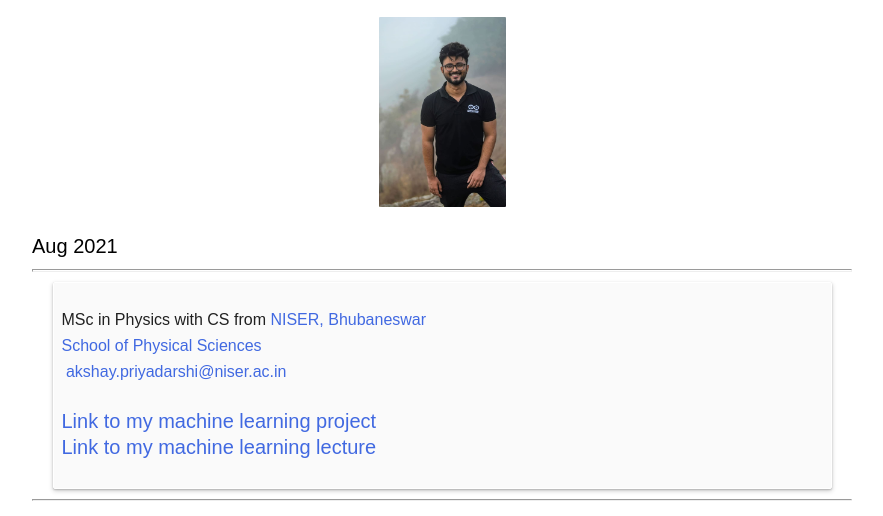
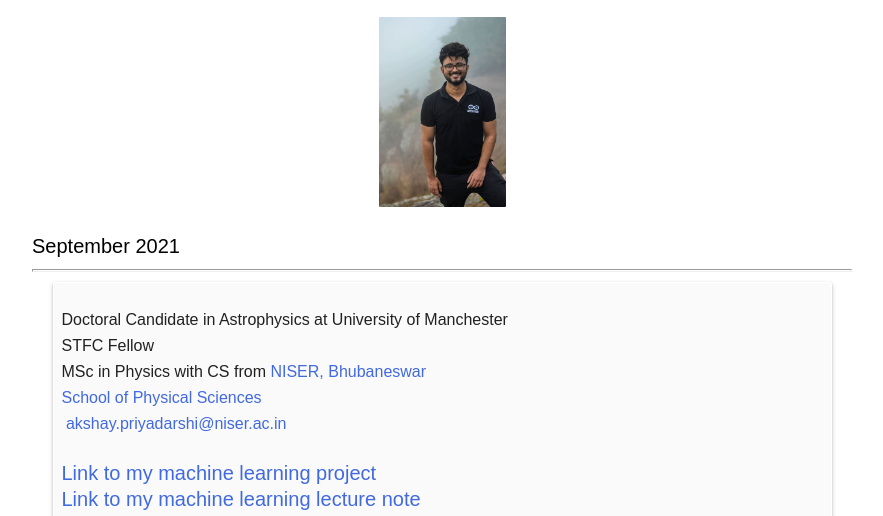
Before and after one commit to PriyadarshiAkshay/ak-darshi.github.io, a plain HTML site: page index.html in a window 1280 px wide. Shown: the part 117-633 px from the top of the page, without its empty margins (198-1081 px from the left). Drawn offline with nearby package versions, Linux system fonts and the light colour scheme.

Commit message:
setting up

```diff
--- a/index.html
+++ b/index.html
@@ -201,14 +201,16 @@
       <h1 style="text-align:center; padding: 10px;line-height: 34px;">
         Akshay Priyadarshi
       </h1>
-      <img src="DSC_016-01.jpeg"
+      <img src="photo.jpeg"
       width="2%"
       alt="My Profile Photo">
       <div>
-        Aug 2021
+        September 2021
         <hr style="height:3px" />
         <div class="wbox">
           <p style="font-size:16px;">
+            Doctoral Candidate in Astrophysics at University of Manchester<br/>
+            STFC Fellow <br/>
             MSc in Physics with CS from <a href="https://www.niser.ac.in/" target="_blank">NISER, Bhubaneswar</a><br/>
             <a href="https://www.niser.ac.in/sps/" target="_blank">School of Physical Sciences</a><br/>
             &nbsp;<a
@@ -218,7 +220,7 @@
             <br/>
             <h3 id="Links"></h3>
             <a href='MLProject.html' target="_blank">Link to my machine learning project</a> <br/>
-            <a href='ML_Lecture.html' target="_blank">Link to my machine learning lecture</a>
+            <a href='ML_Lecture.html' target="_blank">Link to my machine learning lecture note</a>
           </p>
         </div>
         <hr />
```
Also changed, not shown: photo.jpeg (renamed from DSC_016-01.jpeg).
